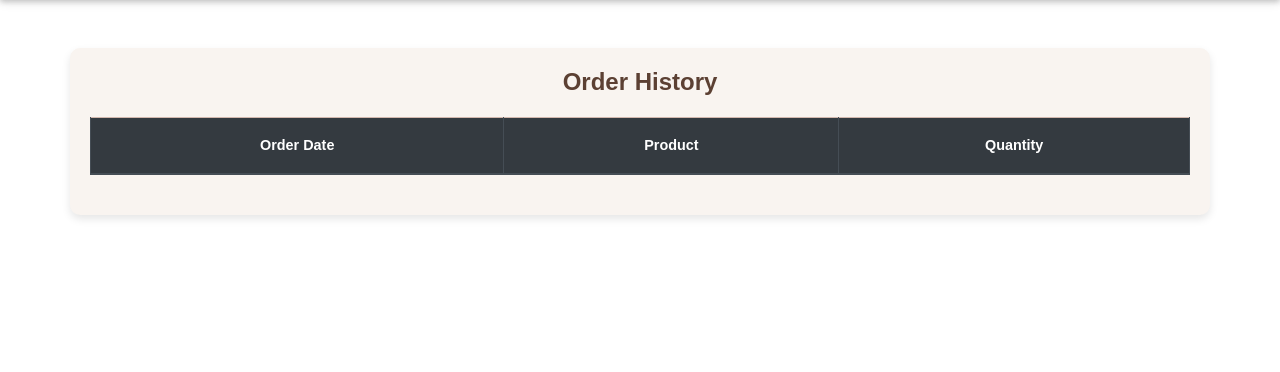
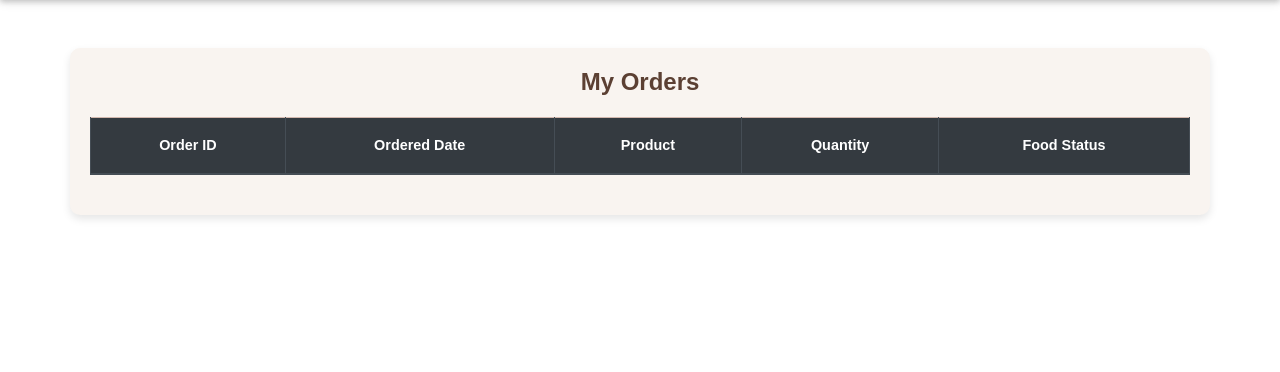
Before and after one commit to YapYuNing08/GitExercise-TT5L-10, a Django app: page /order_history/ in a window 1280 px wide. Shown: the part 56-428 px from the top of the page. Run offline with Django 5.2, Linux system fonts and the light colour scheme; a user stored in the database is signed in; data comes from the database, SQL or seed files in the repository; lists and menus that the app fills with data are empty; some libraries are stand-ins or nearby versions.

Commit message:
Update order_history.html

```diff
--- a/deliver/customer/templates/customer/order_history.html
+++ b/deliver/customer/templates/customer/order_history.html
@@ -1,21 +1,38 @@
 {% extends 'customer/base.html' %}
 {% block content %}
 <div class="container my-5">
-    <h4 class="text-center">Order History</h4>
+    <h4 class="text-center">My Orders</h4>
     <table class="table table-striped table-bordered table-hover">
         <thead class="thead-dark">
             <tr>
-                <th>Order Date</th>
+                <th>Order ID</th>
+                <th>Ordered Date</th>
                 <th>Product</th>
                 <th>Quantity</th>
+                <th>Food Status</th>
             </tr>
         </thead>
         <tbody>
-            {% for op in order_placed %}
+            {% for order in order_placed %}
             <tr>
-                <td>{{ op.ordered_date|date:"Y-m-d" }}</td>
-                <td>{{ op.product.title }}</td>
-                <td>{{ op.quantity }}</td>
+                <td>{{ order.id }}</td>
+                <td>{{ order.ordered_date }}</td>
+                <td>{{ order.product.title }}</td>
+                <td>{{ order.quantity }}</td>
+                <td>{% if order.get_food_status_display == 'Pending' %}
+                    <div class="progress"><div class="progress-bar bg-danger" role="progressbar" aria-valuenow="35" aria-valuemin="0" aria-valuemax="100" style="width:35%">
+                    {{ order.get_food_status_display }}</div>
+                    </div>
+                    {% elif order.get_food_status_display == 'Preparing' %}
+                    <div class="progress"><div class="progress-bar bg-warning" role="progressbar" aria-valuenow="70" aria-valuemin="0" aria-valuemax="100" style="width:70%">
+                    {{ order.get_food_status_display }}</div>
+                    </div>
+                    {% else %}
+                    <div class="progress"><div class="progress-bar bg-success" role="progressbar" aria-valuenow="100"aria-valuemin="0" aria-valuemax="100" style="width:100%">
+                    {{ order.get_food_status_display }}</div>
+                    </div>
+                </td>
+                {% endif %}
             </tr>
             {% endfor %}
         </tbody>
```
